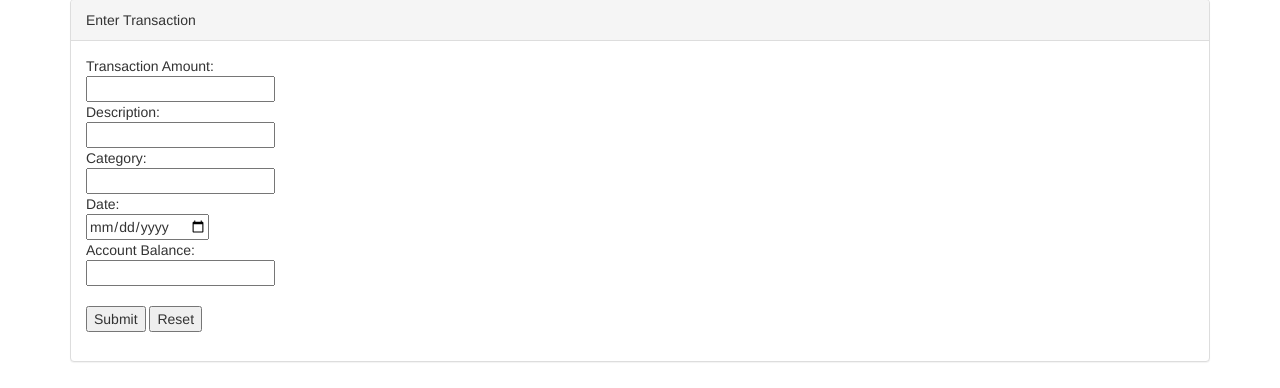
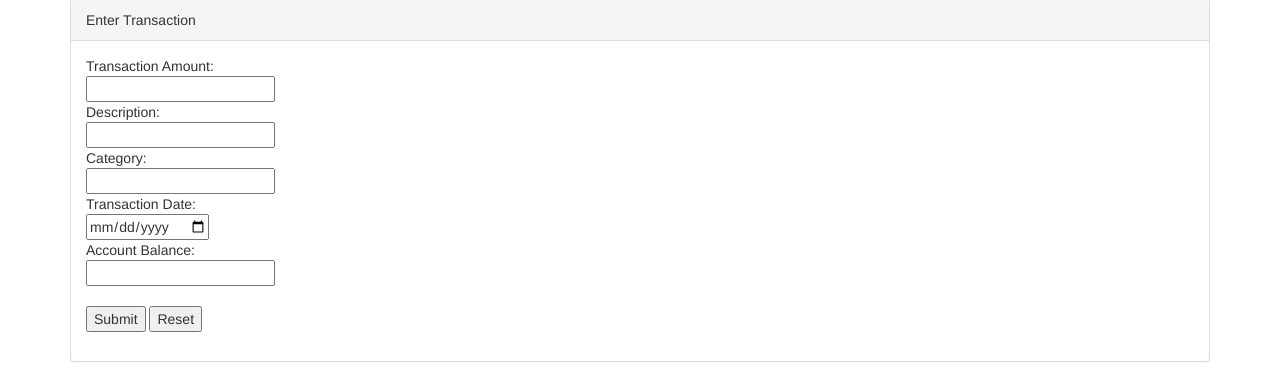
Before and after one commit to bkennedy04/MoneyManager, a PHP site: page /transaction_form.php in a window 1280 px wide. Shown: the part 83-471 px from the top of the page. Run offline with PHP 8.4, Linux system fonts and the light colour scheme; data that the repository does not hold is empty; a stand-in replaces the project's code that opens the database connection; some libraries are stand-ins or nearby versions.

Commit message:
Made forms accept decimal values

```diff
--- a/website/goals_form.php
+++ b/website/goals_form.php
@@ -6,7 +6,7 @@
       <div class="panel-body">
 
 		<form action="goals_form_processing.php" method="post">
-			Amount:<br><input type="number" name="amount"><br>
+			Amount:<br><input type="number" step="0.01" name="amount"><br>
 			Description:<br><input type="text" name="description"><br>
 			End date:<br><input type="date" name="end_date"><br>
 			<br><input type="submit" value="Submit">
--- a/website/transaction_form.php
+++ b/website/transaction_form.php
@@ -6,11 +6,11 @@
       <div class="panel-body">
 
 		<form action="transaction_form_processing.php" method="post">
-			Transaction Amount:<br><input type="number" name="amount"><br>
+			Transaction Amount:<br><input type="number" step="0.01" name="amount"><br>
 			Description:<br><input type="text" name="description"><br>
 			Category:<br><input type="text" name="category"><br>
-			Date:<br><input type="date" name="date"><br>
-			Account Balance:<br><input type="number" name="balance"><br>
+			Transaction Date:<br><input type="date" name="date"><br>
+			Account Balance:<br><input type="number" step="0.01" name="balance"><br>
 			<br><input type="submit" value="Submit">
 			<input type="reset">
 		</form>
```
